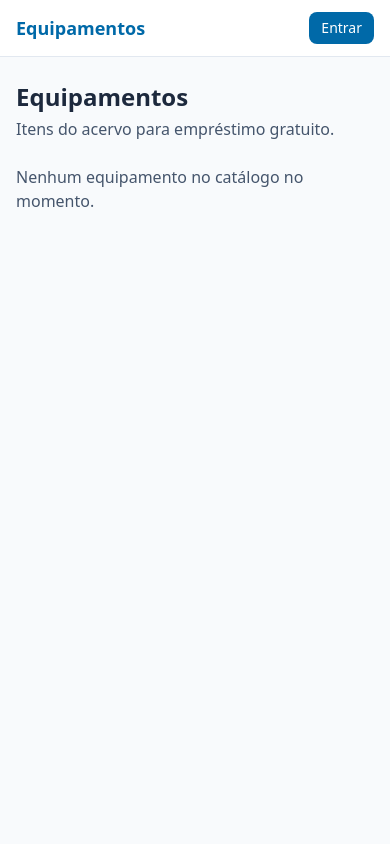
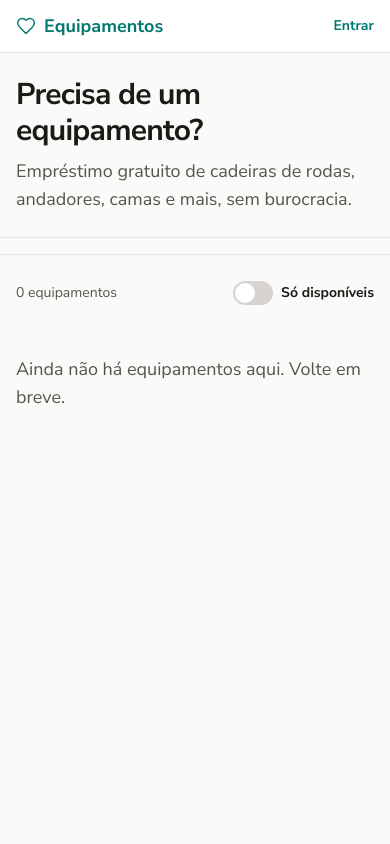
Before and after one commit to arturlauth/hospital-equipment-lending, a Django app: page / in a window 390 px wide. Run offline with Django 5.2, Linux system fonts and the light colour scheme; data comes from the database, SQL or seed files in the repository; tables that the repository leaves empty hold one stand-in row (values such as "Sample post"); style sheets or scripts are compiled from the project's sources.

Commit message:
Apply the calm teal look and improve catalog and equipment pages
Nunito Sans, warm stone neutrals and a teal primary across all templates; staff tab bar on phones; catalog gets category chips, a 'Só disponíveis' filter and a 2-column phone grid; equipment page gets thumbnails, a sticky info column and a directions link.

Co-Authored-By: Claude Opus 5.5 <noreply@anthropic.com>

```diff
--- a/assets/tailwind.css
+++ b/assets/tailwind.css
@@ -2,3 +2,15 @@
 
 @source "../templates";
 @source "../hospitalequip";
+
+/* Look "A · Calmo": warm neutrals (stone), teal primary, Nunito Sans. */
+@theme {
+  --font-sans: "Nunito Sans", system-ui, "Segoe UI", Roboto, sans-serif;
+}
+
+@layer base {
+  :focus-visible {
+    outline: 3px solid var(--color-teal-600);
+    outline-offset: 2px;
+  }
+}
--- a/hospitalequip/inventory/templates/inventory/catalog.html
+++ b/hospitalequip/inventory/templates/inventory/catalog.html
@@ -1,31 +1,48 @@
 {% extends "base.html" %}
 
-{% block title %}Equipamentos{% endblock %}
+{% block title %}Equipamentos para empréstimo{% endblock %}
 
 {% block content %}
-  <h1 class="mb-1 text-2xl font-semibold">Equipamentos</h1>
-  <p class="mb-6 text-slate-600">Itens do acervo para empréstimo gratuito.</p>
+  <div class="max-w-2xl">
+    <h1 class="text-3xl font-bold tracking-tight md:text-4xl">Precisa de um equipamento?</h1>
+    <p class="mt-2 text-lg text-stone-600">Empréstimo gratuito de cadeiras de rodas, andadores, camas e mais, sem burocracia.</p>
+  </div>
+
   {% regroup equipment_list by category as groups %}
+  <div class="sticky top-0 z-10 -mx-4 mt-6 flex gap-2 overflow-x-auto border-y border-stone-200 bg-stone-50/95 px-4 py-2 backdrop-blur">
+    {% for group in groups %}
+      <a href="#cat-{{ group.grouper.pk }}" class="inline-flex h-10 shrink-0 items-center rounded-full border border-stone-200 bg-white px-4 text-sm font-bold hover:border-teal-600">{{ group.grouper }}</a>
+    {% endfor %}
+  </div>
+
+  <div class="mt-4 flex items-center justify-between text-sm">
+    <span class="text-stone-600">{{ equipment_list|length }} equipamento{{ equipment_list|length|pluralize }}</span>
+    <a href="?{% if not only_available %}disponiveis=1{% endif %}" role="switch" aria-checked="{{ only_available|yesno:'true,false' }}" class="flex min-h-11 items-center gap-2 font-bold">
+      <span class="relative inline-block h-6 w-10 rounded-full {% if only_available %}bg-teal-700{% else %}bg-stone-300{% endif %}">
+        <span class="absolute top-0.5 size-5 rounded-full bg-white {% if only_available %}right-0.5{% else %}left-0.5{% endif %}"></span>
+      </span>
+      Só disponíveis
+    </a>
+  </div>
+
   {% for group in groups %}
-    <section class="mb-10">
-      <h2 class="mb-3 text-sm font-semibold uppercase tracking-wide text-slate-500">{{ group.grouper }}</h2>
-      <ul class="grid gap-4 sm:grid-cols-2 lg:grid-cols-3">
+    <section id="cat-{{ group.grouper.pk }}" class="scroll-mt-20 pt-8">
+      <h2 class="mb-3 text-xl font-bold">{{ group.grouper }}</h2>
+      <ul class="grid grid-cols-2 gap-3 sm:grid-cols-3 sm:gap-4 lg:grid-cols-4">
         {% for item in group.list %}
           <li>
-            <a href="{% url 'inventory:equipment' item.pk %}" class="group block overflow-hidden rounded-2xl bg-white shadow-sm ring-1 ring-slate-200 transition hover:shadow-md">
+            <a href="{% url 'inventory:equipment' item.pk %}" class="group block h-full rounded-2xl border border-stone-200 bg-white p-2 transition hover:border-teal-600 {% if not item.is_available %}opacity-75{% endif %}">
               {% with cover=item.images.all.0 %}
-                <img src="{{ cover.image.url }}" alt="{{ item.name }}" loading="lazy" class="aspect-[4/3] w-full bg-slate-100 object-cover">
+                <img src="{{ cover.image.url }}" alt="" loading="lazy" width="400" height="300" class="aspect-[4/3] w-full rounded-xl bg-stone-100 object-cover">
               {% endwith %}
-              <div class="space-y-2 p-4">
-                <p class="font-medium group-hover:text-sky-700">{{ item.name }}</p>
-                {% include "includes/availability_badge.html" with equipment=item %}
-              </div>
+              <p class="mt-2 line-clamp-2 px-1 font-bold leading-snug group-hover:text-teal-700">{{ item.name }}</p>
+              <p class="px-1 pt-1.5 pb-1">{% include "includes/availability_badge.html" with equipment=item %}</p>
             </a>
           </li>
         {% endfor %}
       </ul>
     </section>
   {% empty %}
-    <p class="text-slate-600">Nenhum equipamento no catálogo no momento.</p>
+    <p class="mt-10 text-lg text-stone-600">{% if only_available %}Nenhum equipamento disponível agora. <a href="?" class="font-bold text-teal-700 underline">Ver todos</a>{% else %}Ainda não há equipamentos aqui. Volte em breve.{% endif %}</p>
   {% endfor %}
 {% endblock %}
--- a/hospitalequip/inventory/views.py
+++ b/hospitalequip/inventory/views.py
@@ -1,16 +1,24 @@
+from django.db.models import Q
 from django.shortcuts import get_object_or_404, render
 
 from .models import Equipment
 
 
 def catalog(request):
+    only_available = request.GET.get("disponiveis") == "1"
     equipment_list = (
         Equipment.objects.public()
         .select_related("category")
         .prefetch_related("images")
         .order_by("category__name", "name")
     )
-    return render(request, "inventory/catalog.html", {"equipment_list": equipment_list})
+    if only_available:
+        equipment_list = equipment_list.filter(Q(status=Equipment.Status.ACTIVE), open_loans=0)
+    return render(
+        request,
+        "inventory/catalog.html",
+        {"equipment_list": equipment_list, "only_available": only_available},
+    )
 
 
 def equipment_detail(request, pk):
--- a/templates/base.html
+++ b/templates/base.html
@@ -4,27 +4,41 @@
   <meta charset="utf-8">
   <meta name="viewport" content="width=device-width, initial-scale=1">
   <title>{% block title %}Empréstimo de equipamentos{% endblock %}</title>
+  <link rel="preconnect" href="https://fonts.googleapis.com">
+  <link rel="preconnect" href="https://fonts.gstatic.com" crossorigin>
+  <link rel="stylesheet" href="https://fonts.googleapis.com/css2?family=Nunito+Sans:wght@400;700&display=swap">
   <link rel="stylesheet" href="{% static 'css/app.css' %}">
 </head>
-<body class="min-h-screen bg-slate-50 text-slate-800 antialiased">
-  <header class="border-b border-slate-200 bg-white">
-    <nav class="mx-auto flex max-w-5xl flex-wrap items-center justify-between gap-3 px-4 py-3">
-      <a href="{% url 'inventory:catalog' %}" class="text-lg font-semibold text-sky-700">Equipamentos</a>
-      <div class="flex items-center gap-4 text-sm">
+<body class="min-h-screen bg-stone-50 text-stone-900 antialiased {% if user.is_authenticated %}pb-20 md:pb-0{% endif %}">
+  <a href="#conteudo" class="sr-only focus:not-sr-only focus:absolute focus:p-3">Pular para o conteúdo</a>
+  <header class="border-b border-stone-200 bg-white">
+    <nav class="mx-auto flex max-w-6xl items-center justify-between gap-3 px-4 py-3">
+      <a href="{% url 'inventory:catalog' %}" class="flex items-center gap-2 text-lg font-bold text-teal-700">
+        {% include "includes/icon.html" with name="heart" %}Equipamentos
+      </a>
+      <div class="flex items-center gap-5 text-sm font-bold">
         {% if user.is_authenticated %}
-          <a href="{% url 'lending:people' %}" class="text-slate-600 hover:text-sky-700">Pessoas</a>
+          <a href="{% url 'lending:people' %}" class="hidden text-stone-600 hover:text-teal-700 md:inline">Pessoas</a>
           <form method="post" action="{% url 'staff:logout' %}">
             {% csrf_token %}
-            <button type="submit" class="text-slate-600 hover:text-sky-700">Sair</button>
+            <button type="submit" class="text-stone-600 hover:text-teal-700">Sair</button>
           </form>
         {% else %}
-          <a href="{% url 'staff:login' %}" class="rounded-lg bg-sky-700 px-3 py-1.5 font-medium text-white hover:bg-sky-800">Entrar</a>
+          <a href="{% url 'staff:login' %}" class="text-teal-700 hover:text-teal-800">Entrar</a>
         {% endif %}
       </div>
     </nav>
   </header>
-  <main class="mx-auto max-w-5xl px-4 py-6">
+  <main id="conteudo" class="mx-auto max-w-6xl px-4 py-6 md:py-10">
     {% block content %}{% endblock %}
   </main>
+  {% if user.is_authenticated %}
+    {# Staff tab bar on phones; more sections join as they ship. #}
+    <nav class="fixed inset-x-0 bottom-0 grid grid-cols-3 border-t border-stone-200 bg-white text-xs font-bold md:hidden">
+      <a href="{% url 'inventory:catalog' %}" class="flex min-h-16 flex-col items-center justify-center gap-1 text-stone-600">{% include "includes/icon.html" with name="grid" %}Catálogo</a>
+      <a href="{% url 'lending:people' %}" class="flex min-h-16 flex-col items-center justify-center gap-1 text-stone-600">{% include "includes/icon.html" with name="users" %}Pessoas</a>
+      <a href="{% url 'staff:home' %}" class="flex min-h-16 flex-col items-center justify-center gap-1 text-stone-600">{% include "includes/icon.html" with name="home" %}Início</a>
+    </nav>
+  {% endif %}
 </body>
 </html>
--- a/templates/includes/availability_badge.html
+++ b/templates/includes/availability_badge.html
@@ -1,5 +1,7 @@
 {% if equipment.is_available %}
-  <span class="inline-flex items-center gap-1.5 rounded-full bg-emerald-50 px-2.5 py-1 text-xs font-medium text-emerald-700 ring-1 ring-emerald-200"><span class="size-1.5 rounded-full bg-emerald-500"></span>Disponível</span>
+  <span class="inline-flex items-center gap-1.5 rounded-full bg-emerald-50 px-2.5 py-1 text-xs font-bold text-emerald-800"><span class="size-1.5 rounded-full bg-emerald-500"></span>Disponível</span>
+{% elif equipment.lent_until %}
+  <span class="inline-flex items-center rounded-full bg-stone-100 px-2.5 py-1 text-xs font-bold text-stone-700">Volta em {{ equipment.lent_until|date:"M/Y"|lower }}</span>
 {% else %}
-  <span class="inline-flex items-center gap-1.5 rounded-full bg-slate-100 px-2.5 py-1 text-xs font-medium text-slate-600 ring-1 ring-slate-200"><span class="size-1.5 rounded-full bg-slate-400"></span>Indisponível{% if equipment.lent_until %} · volta em {{ equipment.lent_until|date:"F/Y" }}{% endif %}</span>
+  <span class="inline-flex items-center rounded-full bg-stone-100 px-2.5 py-1 text-xs font-bold text-stone-700">Indisponível</span>
 {% endif %}
--- a/templates/includes/field.html
+++ b/templates/includes/field.html
@@ -1,5 +1,5 @@
-<label class="block text-sm font-medium {{ class }}">
-  {{ field.label }}{% if not field.field.required %} <span class="font-normal text-slate-400">(opcional)</span>{% endif %}
-  <span class="mt-1 block [&>input]:w-full [&>select]:w-full [&>input]:rounded-lg [&>select]:rounded-lg [&>input]:border [&>select]:border [&>input]:px-3 [&>select]:px-3 [&>input]:py-2 [&>select]:py-2 [&>input]:text-base [&>select]:text-base [&>select]:bg-white {% if field.errors %}[&>input]:border-red-400 [&>select]:border-red-400{% else %}[&>input]:border-slate-300 [&>select]:border-slate-300{% endif %}">{{ field }}</span>
+<label class="block text-sm font-bold {{ class }}">
+  {{ field.label }}{% if not field.field.required %} <span class="font-normal text-stone-400">(opcional)</span>{% endif %}
+  <span class="mt-1 block [&>input]:w-full [&>select]:w-full [&>input]:rounded-lg [&>select]:rounded-lg [&>input]:border [&>select]:border [&>input]:px-3 [&>select]:px-3 [&>input]:py-2 [&>select]:py-2 [&>input]:text-base [&>select]:text-base [&>select]:bg-white {% if field.errors %}[&>input]:border-red-400 [&>select]:border-red-400{% else %}[&>input]:border-stone-300 [&>select]:border-stone-300{% endif %}">{{ field }}</span>
   {% for error in field.errors %}<span class="mt-1 block text-sm font-normal text-red-600">{{ error }}</span>{% endfor %}
 </label>
--- /dev/null
+++ b/templates/includes/icon.html
@@ -0,0 +1,9 @@
+{# Lucide outline icons, inline. Usage: {% include "includes/icon.html" with name="heart" %} #}
+<svg class="size-5 shrink-0" viewBox="0 0 24 24" fill="none" stroke="currentColor" stroke-width="1.75" stroke-linecap="round" stroke-linejoin="round" aria-hidden="true">
+{% if name == "heart" %}<path d="M19 14c1.5-1.5 3-3.2 3-5.5A5.5 5.5 0 0 0 16.5 3c-1.8 0-3 .5-4.5 2-1.5-1.5-2.7-2-4.5-2A5.5 5.5 0 0 0 2 8.5c0 2.3 1.5 4 3 5.5l7 7Z"/>
+{% elif name == "grid" %}<rect x="3" y="3" width="7" height="7" rx="1"/><rect x="14" y="3" width="7" height="7" rx="1"/><rect x="3" y="14" width="7" height="7" rx="1"/><rect x="14" y="14" width="7" height="7" rx="1"/>
+{% elif name == "users" %}<circle cx="9" cy="7" r="4"/><path d="M3 21v-2a4 4 0 0 1 4-4h4a4 4 0 0 1 4 4v2M16 3.1a4 4 0 0 1 0 7.8M21 21v-2a4 4 0 0 0-3-3.9"/>
+{% elif name == "home" %}<path d="M3 10.5 12 3l9 7.5V20a1 1 0 0 1-1 1h-5v-6h-6v6H4a1 1 0 0 1-1-1Z"/>
+{% elif name == "search" %}<circle cx="11" cy="11" r="7"/><path d="m20 20-3.5-3.5"/>
+{% elif name == "pin" %}<path d="M20 10c0 6-8 12-8 12S4 16 4 10a8 8 0 0 1 16 0Z"/><circle cx="12" cy="10" r="3"/>
+{% endif %}</svg>
```
Also changed, not shown: CLAUDE.md (+1 -0 lines), hospitalequip/inventory/templates/inventory/equipment_detail.html (+36 -26 lines), hospitalequip/inventory/tests.py (+9 -0 lines), hospitalequip/lending/templates/lending/person_detail.html (+15 -15 lines), hospitalequip/lending/templates/lending/person_form.html (+7 -7 lines), hospitalequip/lending/templates/lending/person_list.html (+8 -8 lines), hospitalequip/staff/templates/staff/home.html (+4 -4 lines), templates/registration/login.html (+7 -7 lines).
